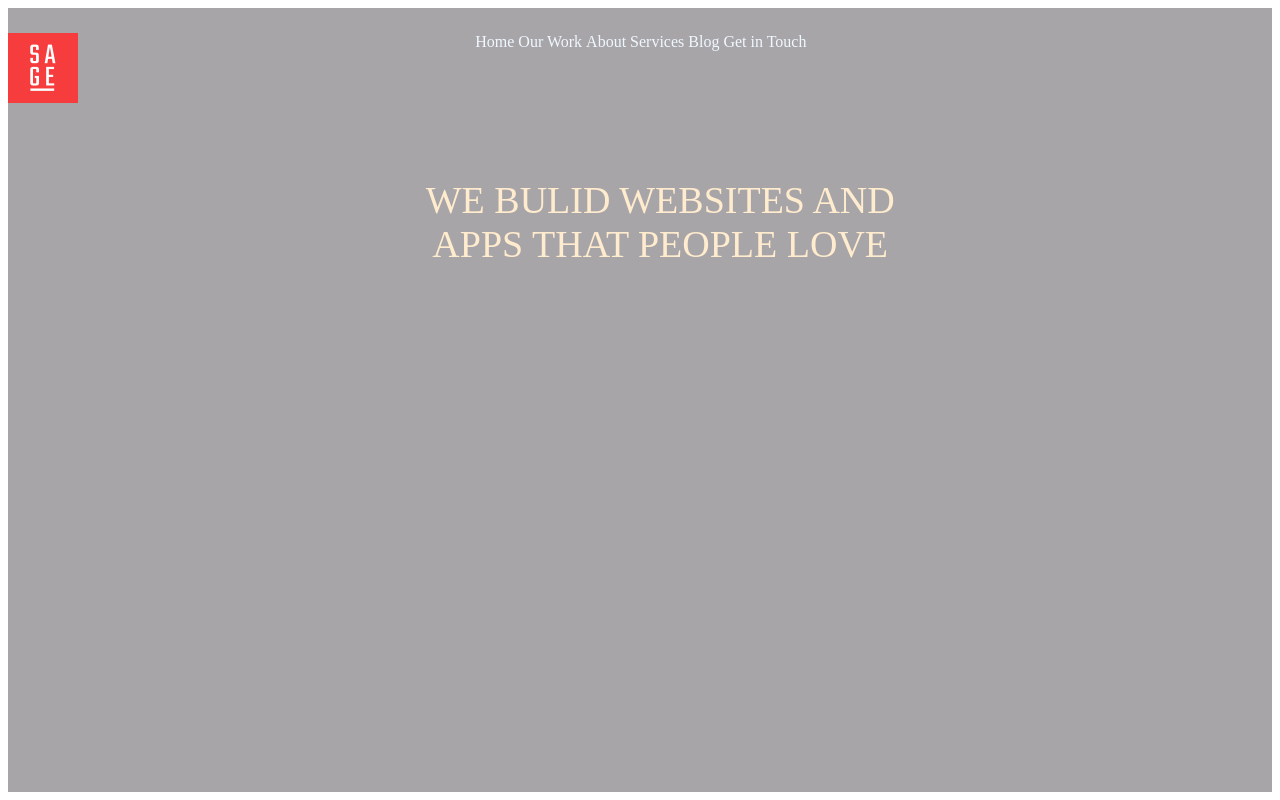
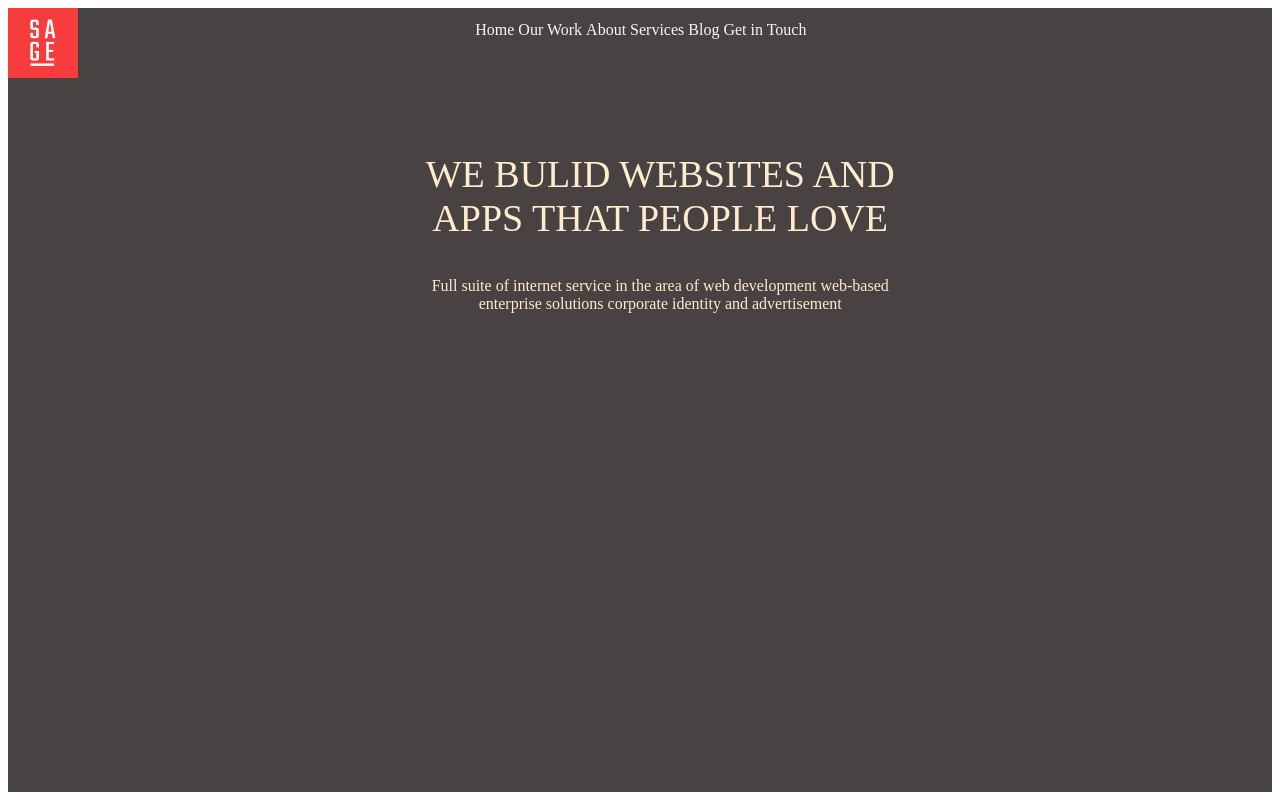
Before and after one commit to kelvinmuchui/psd2, a plain HTML site: page index.html in a window 1280 px wide. Drawn offline with Linux system fonts and the light colour scheme.

Commit message:
index html

```diff
--- a/index.html
+++ b/index.html
@@ -39,6 +39,8 @@
             <br>
         APPS THAT PEOPLE LOVE</h1>
 
+        <p>Full suite of internet service in the area of web development web-based <br> enterprise solutions corporate identity and advertisement</p>
+
 	</div>
 </div>
         </div>
--- a/main.css
+++ b/main.css
@@ -11,7 +11,8 @@
 	float:left;
 	margin: 1% 0 1% 1.6%;
 }
-.col:first-child { margin-left: 0; }
+.col:first-child { margin-left: 0;
+margin-top: 0;}
 
 
 /*  GROUPING  */
--- a/style.css
+++ b/style.css
@@ -4,7 +4,7 @@ ul, li{
     color: aliceblue
 }
 #home{
-    background-color: #A7A5A8;
+    background-color: #494242;
     height: 100%
 }
 .logo{
@@ -22,3 +22,7 @@ ul, li{
     padding-left: 10px;
     padding-right: 10px;
 }
+#content p{
+     color: blanchedalmond;
+
+}
```
